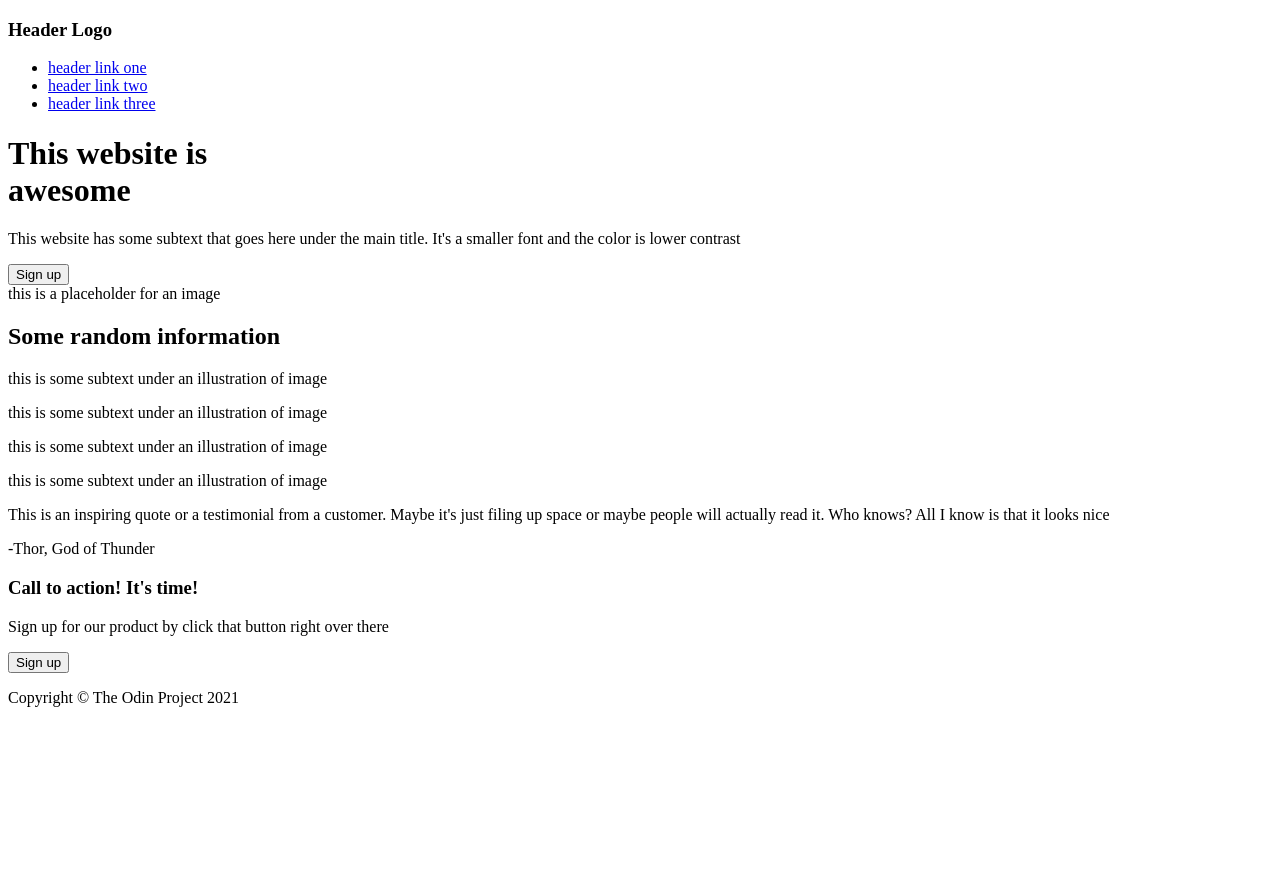
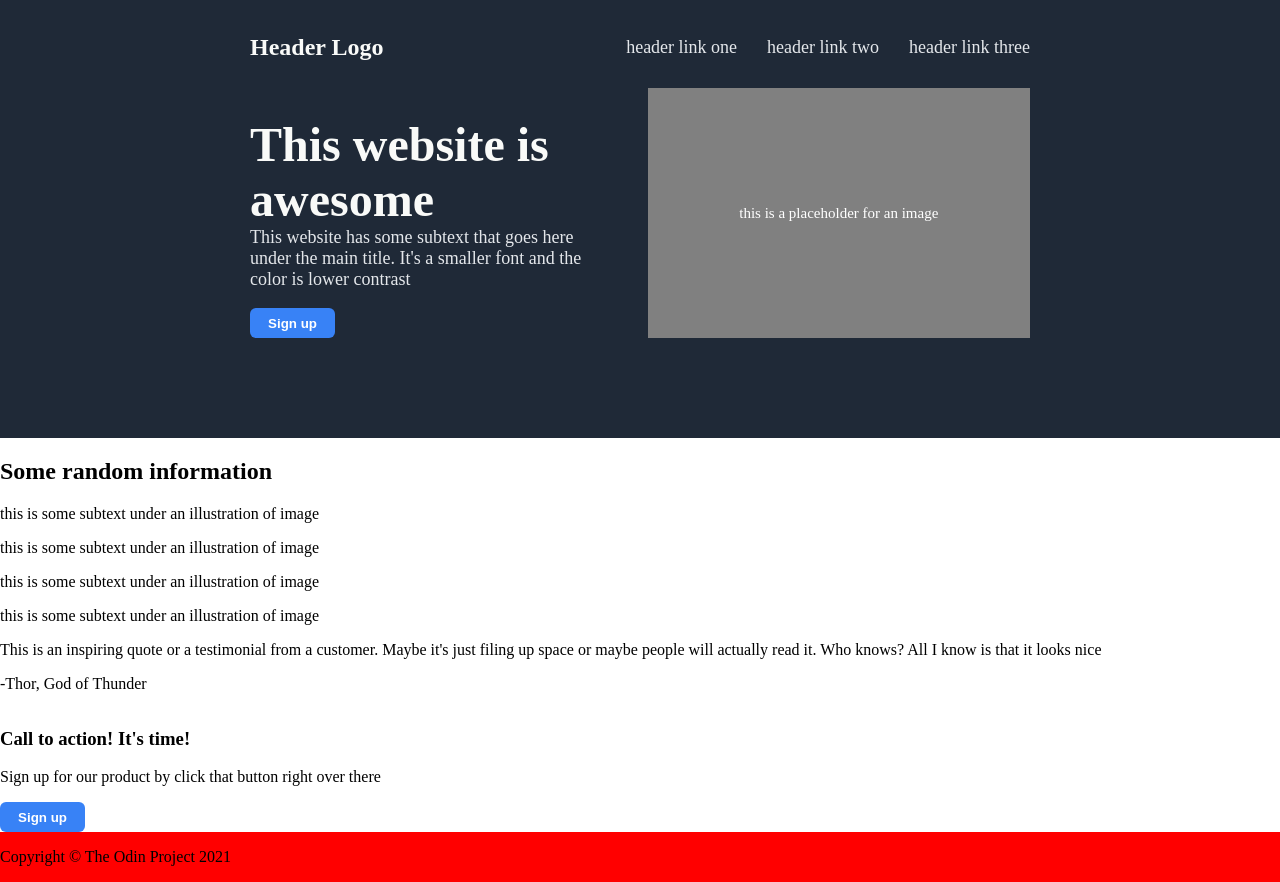
Before and after one commit to Dieal/landing-page, a plain HTML site: page index.html in a window 1280 px wide. Before the commit the page ends 800 px from the top, so only its background shows below. Drawn offline with Linux system fonts and the light colour scheme.

Commit message:
Add style for the header

```diff
--- a/css/style.css
+++ b/css/style.css
@@ -0,0 +1,94 @@
+/* General style */
+body {
+    display: flex;
+    flex-direction: column;
+    margin: 0;
+}
+
+a {
+    color: black;
+    text-decoration: none;
+}
+
+.signup-button {
+    background-color: #3882F6;
+    width: 85px;
+    height: 30px;
+    border: 0;
+    color: white;
+    border-radius: 6px;
+    padding: 3px 6px;
+    font-weight: 600;
+}
+
+/* Header */
+header {
+    display: flex;
+    flex-direction: column;
+    background-color: #1F2937;
+    padding: 10px 250px 100px 250px;
+}
+
+nav {
+    display: flex;
+    justify-content: space-between;
+    align-items: center;
+    margin: 0;
+}
+
+nav ul {
+    display: flex;
+    gap: 30px;
+    list-style-type: none;
+    padding: 0;
+    margin: 0;
+}
+
+#header-logo, #hero-main {
+    color: #F9FAF8;
+}
+
+#header-logo {
+    font-size: 24px;
+}
+
+#hero-main {
+    font-size: 48px;
+    font-weight: 800;
+    margin-bottom: 0;
+}
+
+.header-main p {
+    margin-top: 0;
+}
+
+nav ul li a, .header-main p {
+    font-size: 18px;
+    color: #E4E7EB;
+}
+
+.header-main {
+    display: flex;
+    justify-content: space-between;
+    align-items: flex-end;
+    gap: 50px;
+}
+
+.header-content {
+    width: 500px;
+}
+
+.image-placeholder {
+    display: flex;
+    justify-content: center;
+    align-items: center;
+    background-color: gray;
+    color: white;
+    width: 550px;
+    height: 250px;
+    font-size: 15px;
+}
+
+footer {
+    background-color: red;
+}
--- a/index.html
+++ b/index.html
@@ -11,9 +11,9 @@
         <!-- Header -->
         <header>
 
-            <div class="header-top">
+            <nav>
 
-                <h3>Header Logo</h2>
+                <h3 id="header-logo">Header Logo</h2>
 
                 <ul>
                     <li><a href="index.html">header link one</a></li>
@@ -21,17 +21,17 @@
                     <li><a href="index.html">header link three</a></li>
                 </ul>
 
-            </div>
+            </nav>
 
             <div class="header-main">
 
                 <div class="header-content">
 
-                    <h1>This website is<br>awesome</h1>
+                    <h1 id="hero-main">This website is<br>awesome</h1>
 
-                    <p>This website has some subtext that goes here under the main title. It's a smaller font and the color is lower contrast</p>
+                    <p class="hero-secondary">This website has some subtext that goes here under the main title. It's a smaller font and the color is lower contrast</p>
 
-                    <button>Sign up</button>
+                    <button class="signup-button">Sign up</button>
 
                 </div>
 
```
